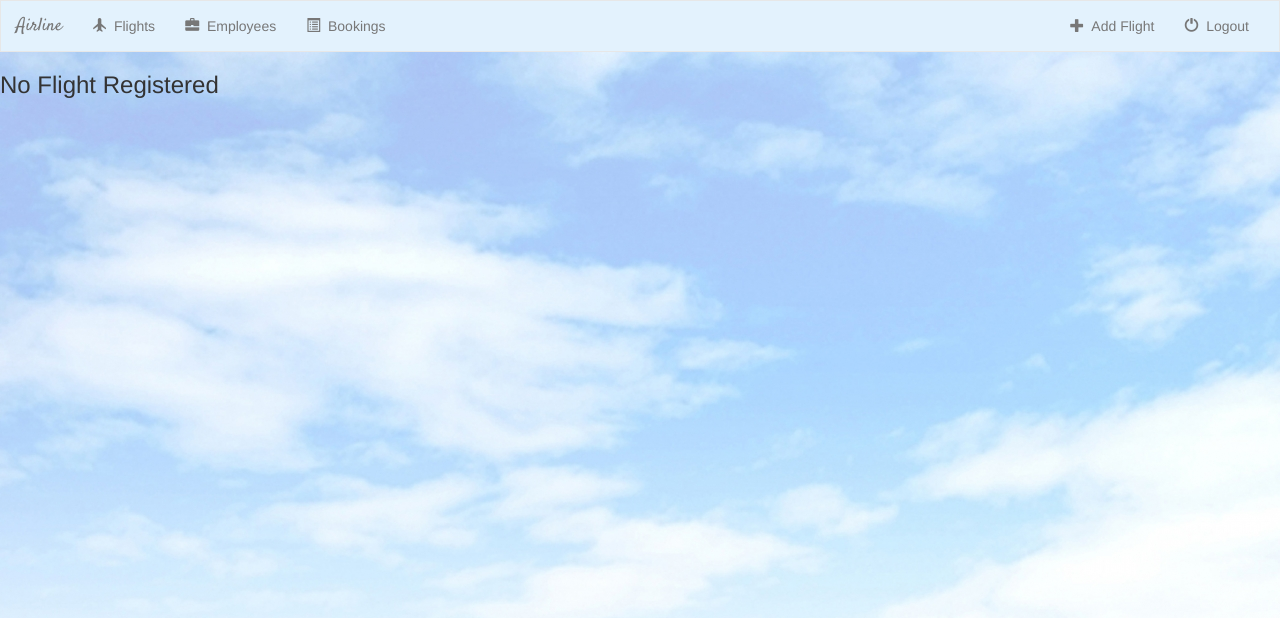
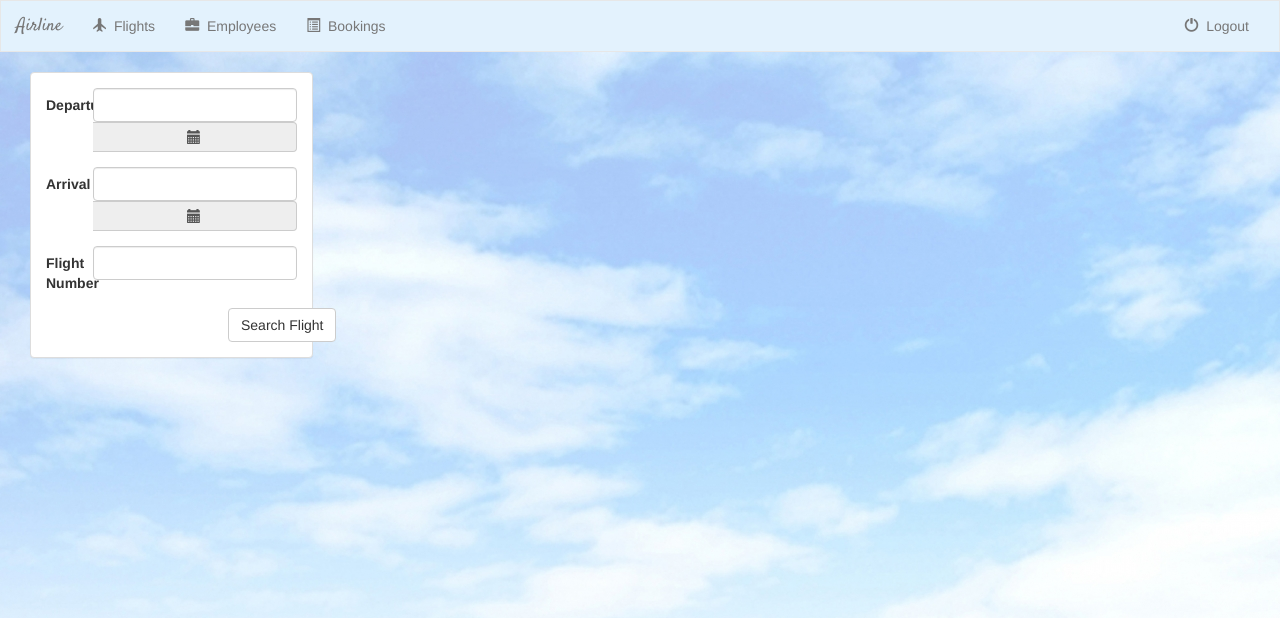
Before and after one commit to Jboulery/airline, a Django app: page /flight/ in a window 1280 px wide. Shown: the top 618 px of the page. Run offline with Django 3.2, Linux system fonts and the light colour scheme; data that the repository does not hold is empty; some libraries are stand-ins or nearby versions.

Commit message:
Ajout d'une table récapitulative des vols et d'une zone de recherche sur /flight/

```diff
--- a/flight/templates/flight/base.html
+++ b/flight/templates/flight/base.html
@@ -51,12 +51,6 @@
             <ul class="nav navbar-nav navbar-right">
                 <li class="">
                     <a href="#">
-                        <span class="glyphicon glyphicon-plus" aria-hidden="true"></span>&nbsp;
-                        Add Flight
-                    </a>
-                </li>
-                <li class="">
-                    <a href="#">
                         <span class="glyphicon glyphicon-off" aria-hidden="true"></span>&nbsp;
                         Logout
                     </a>
--- a/flight/templates/flight/index.html
+++ b/flight/templates/flight/index.html
@@ -1,18 +1,97 @@
 {% extends 'flight/base.html' %}
 
 {% block body %}
-    {% if all_flights %}
 
-        <ul>
-            {% for flight in all_flights %}
-            <li>
-                <a href="{% url 'flight:detail' flight.id %}">{{ flight.flight_number }}</a>
-            </li>
-            {% endfor %}
-        </ul>
-    {% else %}
+    <div class="container-fluid flights-container">
 
-        <h3>No Flight Registered</h3>
+        <!-- Left Flight Search -->
+        <div class="col-sm-4 col-md-3">
+            <div class="panel panel-default">
+                <div class="panel-body">
 
+                    <form class="form-horizontal" role="search" method="get" action="#">
+                        {% csrf_token %}
+                        <div class='form-group date' id='departuretimepicker'>
+                            <label class="control-label col-sm-2">Departure</label>
+                            <div class="col-sm-10">
+                                <input type='text' class="form-control" name="departuredatetime" value=""/>
+                                <span class="input-group-addon">
+                                    <span class="glyphicon glyphicon-calendar"></span>
+                                </span>
+                            </div>
+                        </div>
+                         <div class='form-group date' id='arrivaltimepicker'>
+                            <label class="control-label col-sm-2">Arrival</label>
+                            <div class="col-sm-10">
+                                <input type='text' class="form-control" name="arrivaldatetime" value=""/>
+                                <span class="input-group-addon">
+                                    <span class="glyphicon glyphicon-calendar"></span>
+                                </span>
+                            </div>
+                        </div>
+                        <div class="form-group">
+                            <label class="control-label col-sm-2">Flight Number</label>
+                            <div class="col-sm-10">
+                                <input type="text" class="form-control" name="flight_name" value=""/>
+                            </div>
+                        </div>
+                        <div class="col-sm-offset-8 col-sm-4">
+                            <button type="submit" class="btn btn-default">Search Flight</button>
+                        </div>
+                    </form>
+
+                </div>
+            </div>
+        </div>
+
+        <!-- Right Flights List -->
+        {% if all_flights %}
+        <div class="col-sm-8 col-md-9">
+
+            <ul class="nav nav-pills" style="margin-bottom: 10px;">
+                <li role="presentation" class="active"><a href="#">View Fleet</a></li>
+                <li role="presentation" class="active"><a href="#">Add New Flight</a></li>
+            </ul>
+
+            <div class="panel panel-default">
+                <div class="panel-body">
+
+                    <h3>Flights List</h3>
+
+                    {% if error_message %}
+                        <p><strong>{{error_message}}</strong></p>
+                    {% endif %}
+
+                    <table class="table">
+                        <thead>
+                            <tr>
+                                <th>Flight Number</th>
+                                <th>Departure Airport</th>
+                                <th>Departure Time</th>
+                                <th>Expected Arrival Airport</th>
+                                <th>Expected Arrival Time</th>
+                                <th>Aircraft</th>
+                            </tr>
+                        </thead>
+                        <tbody>
+                        {% for flight in all_flights %}
+                            <tr>
+                                <td><a href="{% url 'flight:detail' flight.id %}">{{flight.flight_number}}</a></td>
+                                <td>{{flight.departure.airport}}</td>
+                                <td>{{flight.departure.time}}</td>
+                                <td>{{flight.arrival.airport}}</td>
+                                <td>{{flight.arrival.time}}</td>
+                                <td>{{flight.plane}}</td>
+                            </tr>
+                        {% endfor %}
+                        </tbody>
+                    </table>
+
+                </div>
+            </div>
+
+        </div>
+
+    </div>
     {% endif %}
 {% endblock %}
```
